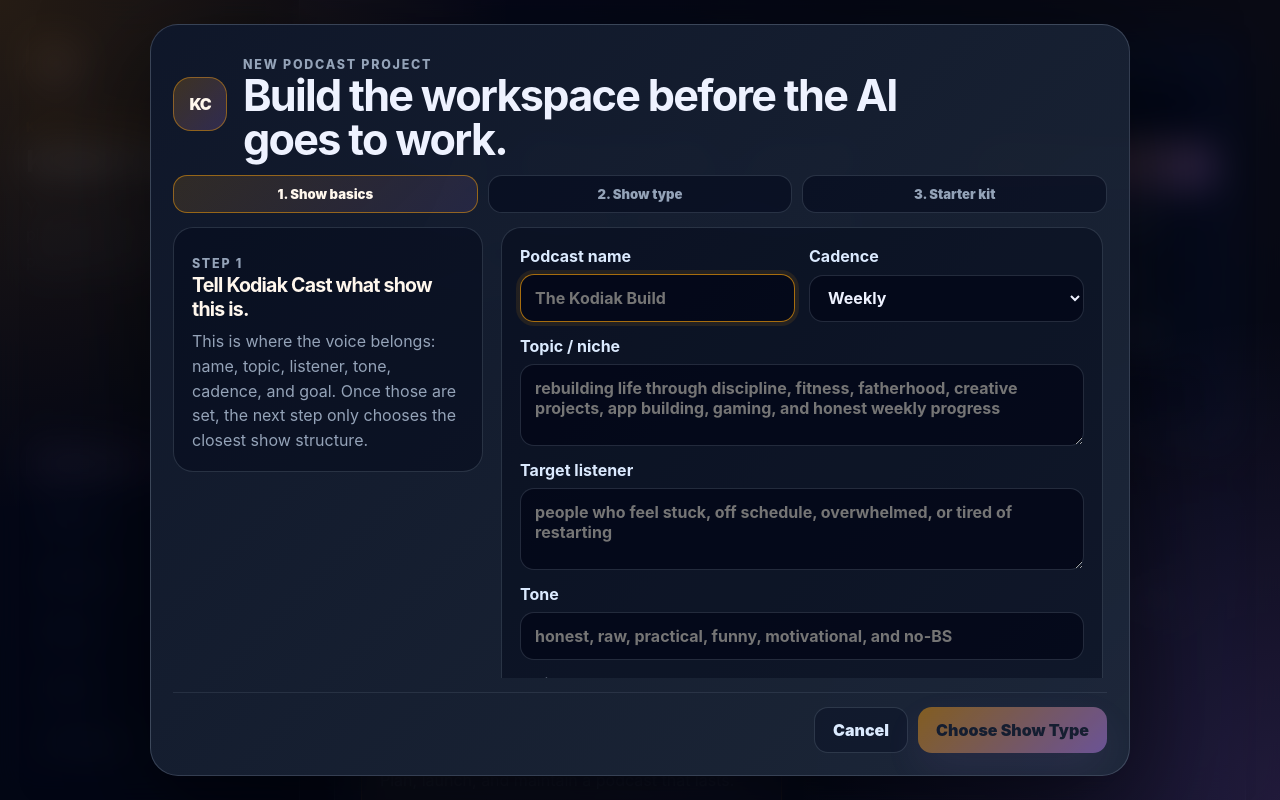
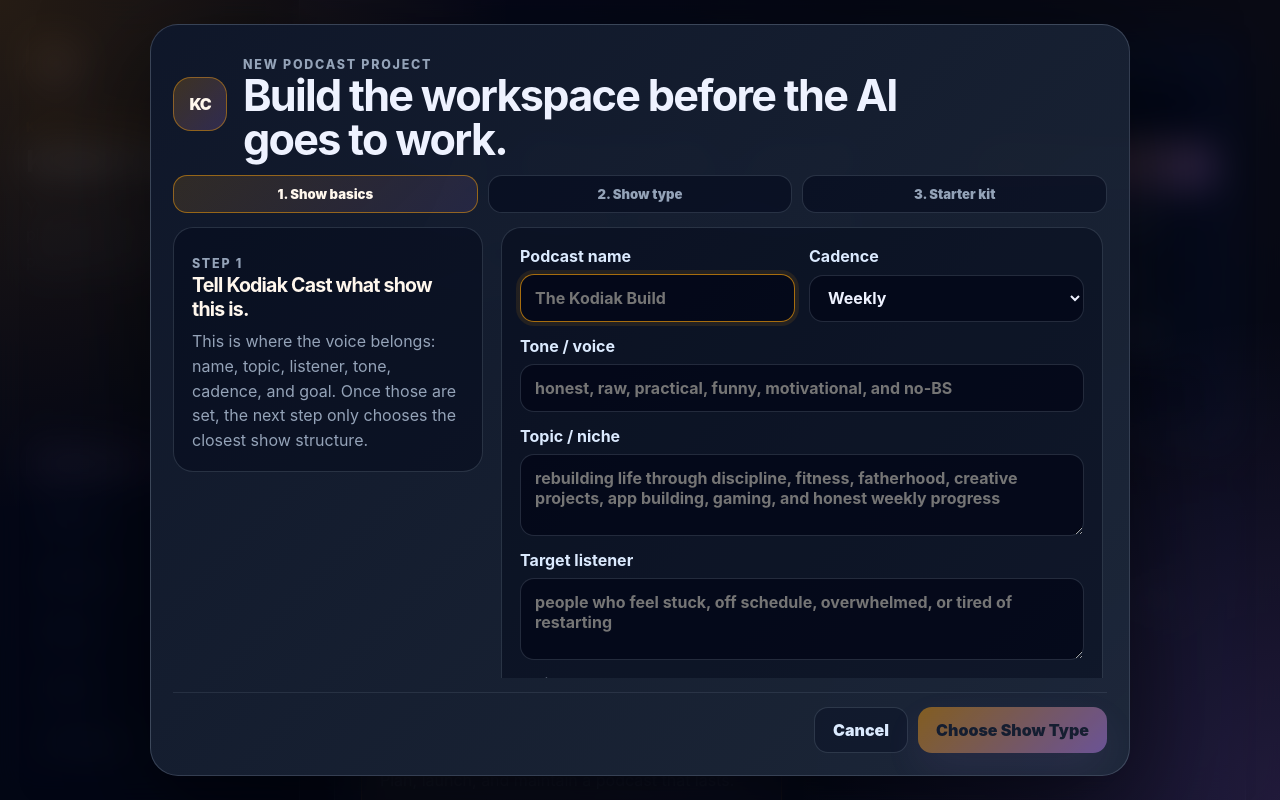
Before and after one commit to PapaKodiak92/kodiak-cast, a React (Vite) app: page / in a window 1280 px wide. Both pictures are taken after a click on the button "New Podcast Project". Shown: the top 800 px of the page. Built offline with nearby package versions, Linux system fonts and the light colour scheme.

Commit message:
Move tone into first-step identity row

```diff
--- a/src/components/ProjectWizard.tsx
+++ b/src/components/ProjectWizard.tsx
@@ -185,6 +185,15 @@ export function ProjectWizard({ isOpen, onCancel, onCreate, projectNumber }: Pro
                 </select>
               </label>
 
+              <label className="wizard-wide-label priority-field">
+                Tone / voice
+                <input
+                  onChange={(event) => updateDraft('tone', event.target.value)}
+                  placeholder="honest, raw, practical, funny, motivational, and no-BS"
+                  value={draft.tone}
+                />
+              </label>
+
               <label className="wizard-wide-label">
                 Topic / niche
                 <textarea
@@ -200,15 +209,6 @@ export function ProjectWizard({ isOpen, onCancel, onCreate, projectNumber }: Pro
                   onChange={(event) => updateDraft('audience', event.target.value)}
                   placeholder="people who feel stuck, off schedule, overwhelmed, or tired of restarting"
                   value={draft.audience}
-                />
-              </label>
-
-              <label className="wizard-wide-label">
-                Tone
-                <input
-                  onChange={(event) => updateDraft('tone', event.target.value)}
-                  placeholder="honest, raw, practical, funny, motivational, and no-BS"
-                  value={draft.tone}
                 />
               </label>
 
```
